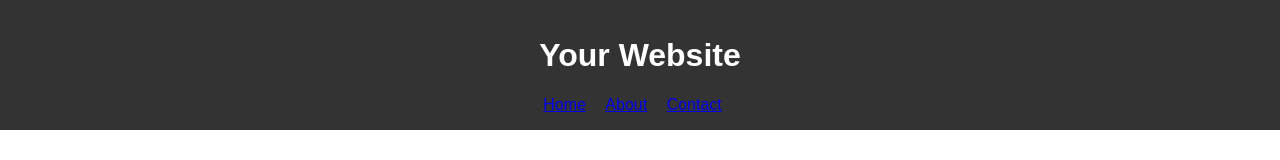
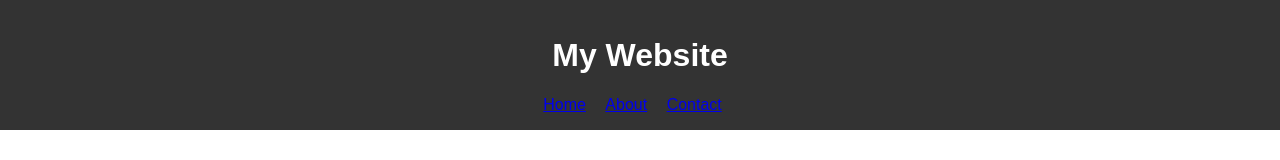
Before and after one commit to ketemakidus/Project-Milestone-1, a plain HTML site: page index.html in a window 1280 px wide. Shown: the top 160 px of the page. Drawn offline with Linux system fonts and the light colour scheme.

Commit message:
Initial commit

```diff
--- a/index.html
+++ b/index.html
@@ -8,7 +8,7 @@
 </head>
 <body>
     <header>
-        <h1>Your Website</h1>
+        <h1>My Website</h1>
         <nav>
             <ul>
                 <li><a href="index.html">Home</a></li>
```
Also changed, not shown: contact.html (+1 -1 lines), README.md (added).
